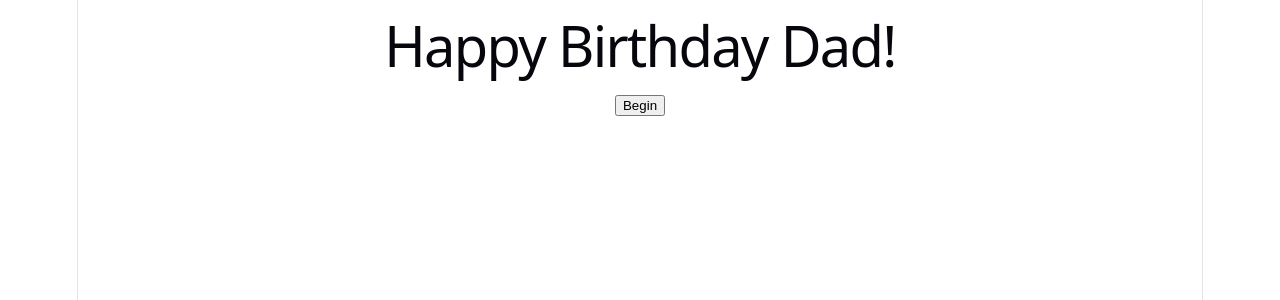
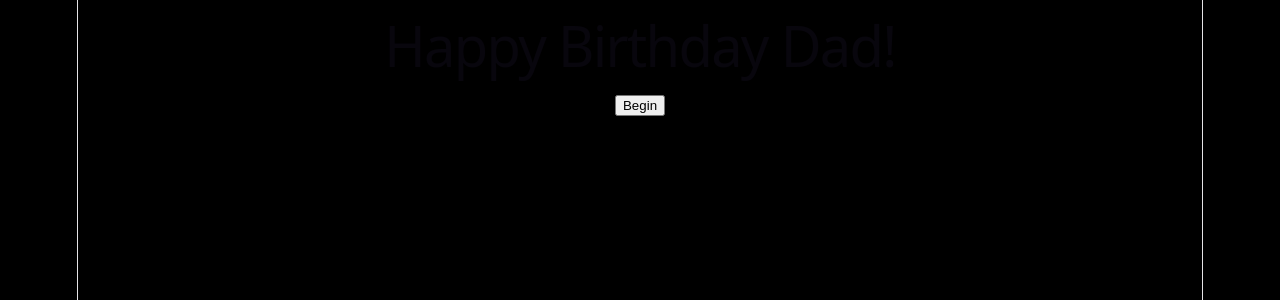
Before and after one commit to AustinCLieu/HappyBirthdayDad, a React (Vite) app in the folder HappyBirthdayWebsiteForDad/: page / in a window 1280 px wide. Shown: the top 300 px of the page. Built offline with nearby package versions, Linux system fonts and the light colour scheme.

Commit message:
Added starfield component and black background

```diff
--- a/HappyBirthdayWebsiteForDad/src/App.jsx
+++ b/HappyBirthdayWebsiteForDad/src/App.jsx
@@ -1,4 +1,5 @@
 import { useState } from 'react'
+import StarField from './components/StarField'
 import Welcome from './pages/Welcome'
 import Question1 from './pages/Question1'
 import Question2 from './pages/Question2'
@@ -8,11 +9,16 @@ import FinalPage from './pages/FinalPage'
 function App() {
   const [page, setPage] = useState(0)
 
-  if (page === 0) return <Welcome onNext={() => setPage(1)} />
-  if (page === 1) return <Question1 onNext={() => setPage(2)} />
-  if (page === 2) return <Question2 onNext={() => setPage(3)} />
-  if (page === 3) return <Question3 onNext={() => setPage(4)} />
-  if (page === 4) return <FinalPage />
+  return (
+    <>
+      <StarField />
+      {page === 0 && <Welcome onNext={() => setPage(1)} />}
+      {page === 1 && <Question1 onNext={() => setPage(2)} />}
+      {page === 2 && <Question2 onNext={() => setPage(3)} />}
+      {page === 3 && <Question3 onNext={() => setPage(4)} />}
+      {page === 4 && <FinalPage />}
+    </>
+  )
 }
 
 export default App
--- /dev/null
+++ b/HappyBirthdayWebsiteForDad/src/components/StarField.jsx
@@ -0,0 +1,66 @@
+import { useEffect, useRef } from 'react'
+
+export default function StarField() {
+  const canvasRef = useRef(null)
+
+  useEffect(() => {
+    const canvas = canvasRef.current
+    const ctx = canvas.getContext('2d')
+
+    canvas.width = window.innerWidth
+    canvas.height = window.innerHeight
+
+    const stars = Array.from({ length: 150 }, () => ({
+      x: Math.random() * canvas.width,
+      y: Math.random() * canvas.height,
+      radius: Math.random() * 1.5 + 0.5,
+      speed: Math.random() * 1.5 + 0.5,
+    }))
+
+    let animFrameId
+
+    function draw() {
+      ctx.clearRect(0, 0, canvas.width, canvas.height)
+      ctx.fillStyle = 'white'
+
+      for (const star of stars) {
+        star.y += star.speed
+        if (star.y > canvas.height) {
+          star.y = 0
+          star.x = Math.random() * canvas.width
+        }
+        ctx.beginPath()
+        ctx.arc(star.x, star.y, star.radius, 0, Math.PI * 2)
+        ctx.fill()
+      }
+
+      animFrameId = requestAnimationFrame(draw)
+    }
+
+    draw()
+
+    const handleResize = () => {
+      canvas.width = window.innerWidth
+      canvas.height = window.innerHeight
+    }
+    window.addEventListener('resize', handleResize)
+
+    return () => {
+      cancelAnimationFrame(animFrameId)
+      window.removeEventListener('resize', handleResize)
+    }
+  }, [])
+
+  return (
+    <canvas
+      ref={canvasRef}
+      style={{
+        position: 'fixed',
+        top: 0,
+        left: 0,
+        zIndex: -1,
+        pointerEvents: 'none',
+      }}
+    />
+  )
+}
--- a/HappyBirthdayWebsiteForDad/src/index.css
+++ b/HappyBirthdayWebsiteForDad/src/index.css
@@ -52,6 +52,7 @@
 
 body {
   margin: 0;
+  background: #000;
 }
 
 #root {
```
